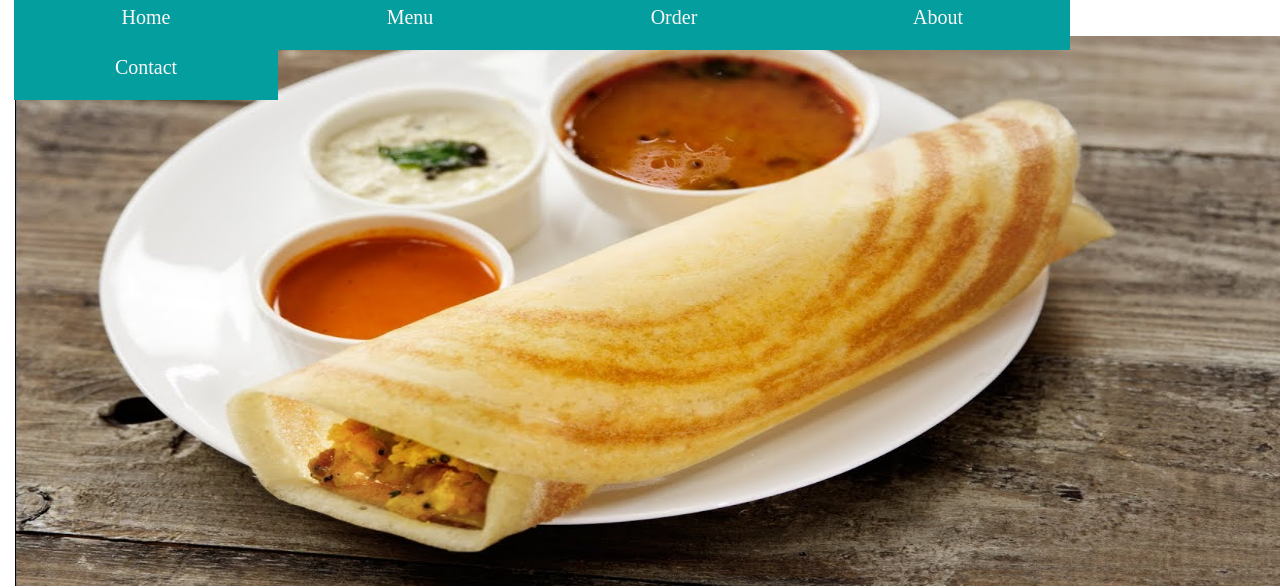
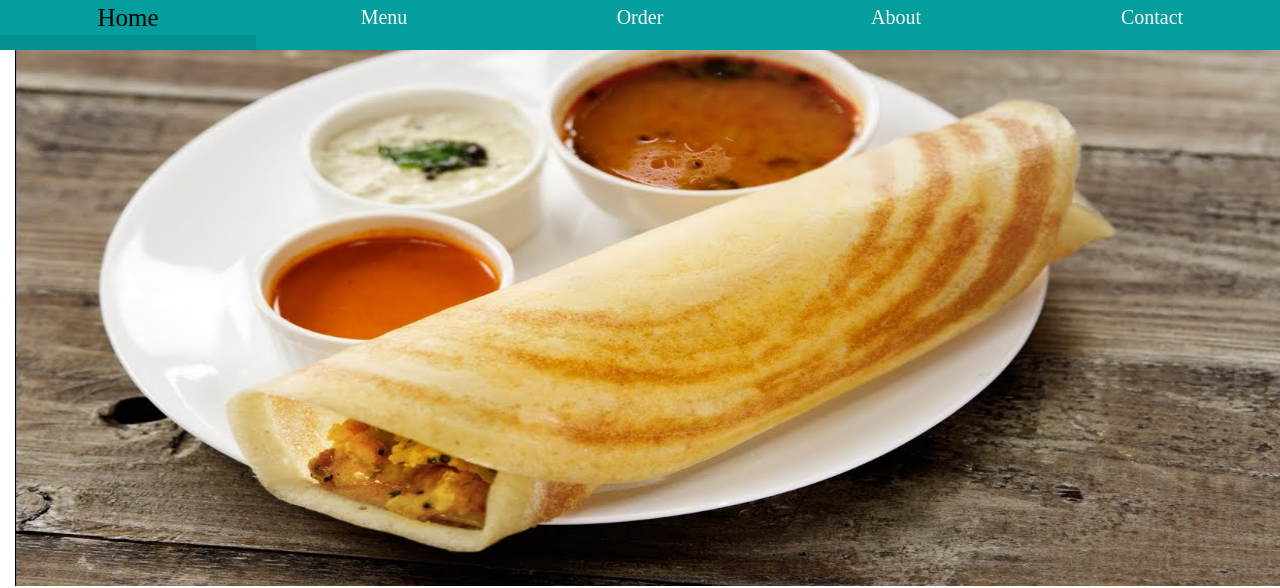
Before and after one commit to Viren88741/Virtual-Restaurent, a plain HTML site: page index.html in a window 1280 px wide. Shown: the top 588 px of the page. Drawn offline with Linux system fonts and the light colour scheme.

Commit message:
Update index.css

```diff
--- a/index.css
+++ b/index.css
@@ -4,15 +4,14 @@
 }
 #one ul{
     list-style: none;
-    margin-left: 14px;
-    margin-right: -2px;
+   width: 100%;
     position: fixed;
     z-index: 20;
 }
 #one ul li{
     background-color: #049e9e;
     /* border: 1px  solid black; */
-    width: 264px;
+    width: 20%;
     height: 50px;
     text-align: center;
     line-height: 35px;
@@ -22,6 +21,7 @@
 #one ul li a{
     margin: 0px;
     padding: 0px;
+    background-color: #049e9e;
     text-decoration: none;
     text-align: none;
     font-size: 20px;
@@ -37,7 +37,7 @@
 }
 #one ul :hover{
     color: rgb(2, 2, 2);
-    font-size: 22px;
+    font-size: 25px;
 }
 #one ul li:hover ul{
     display: block;
```
